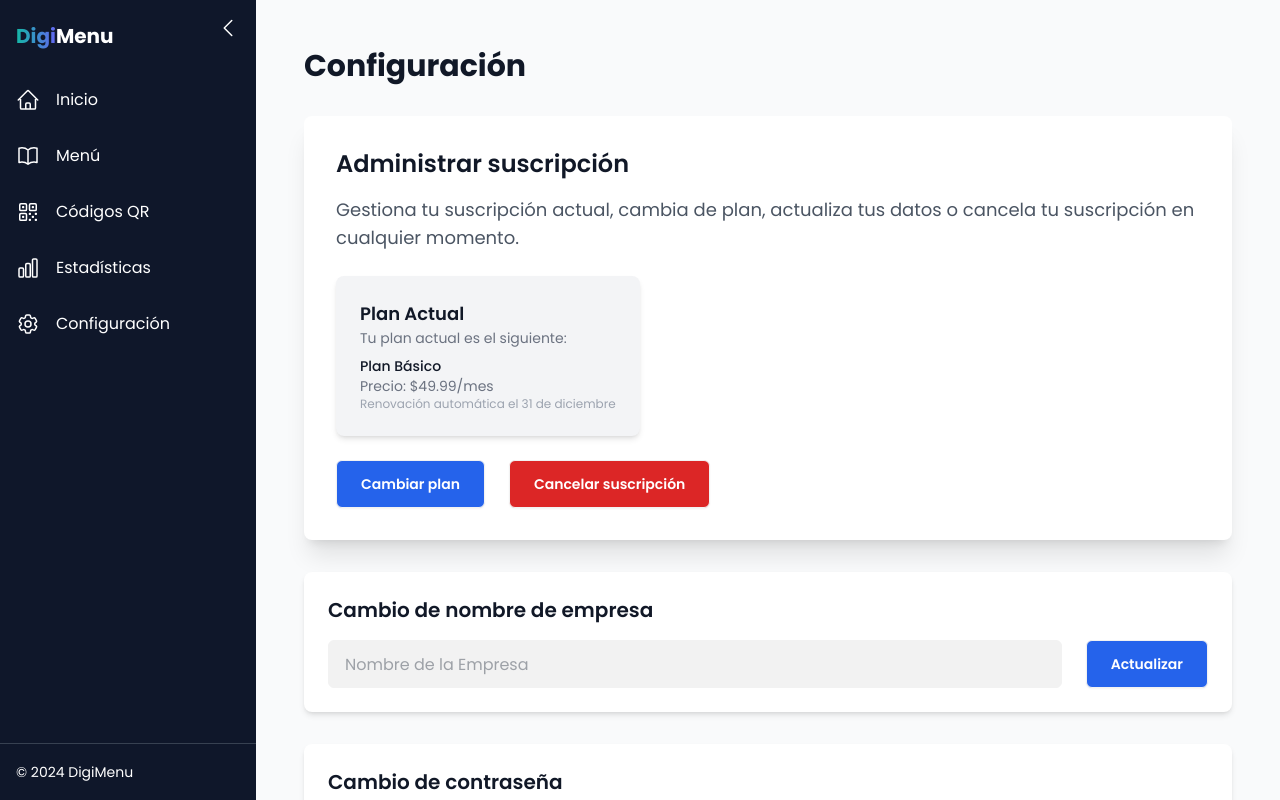
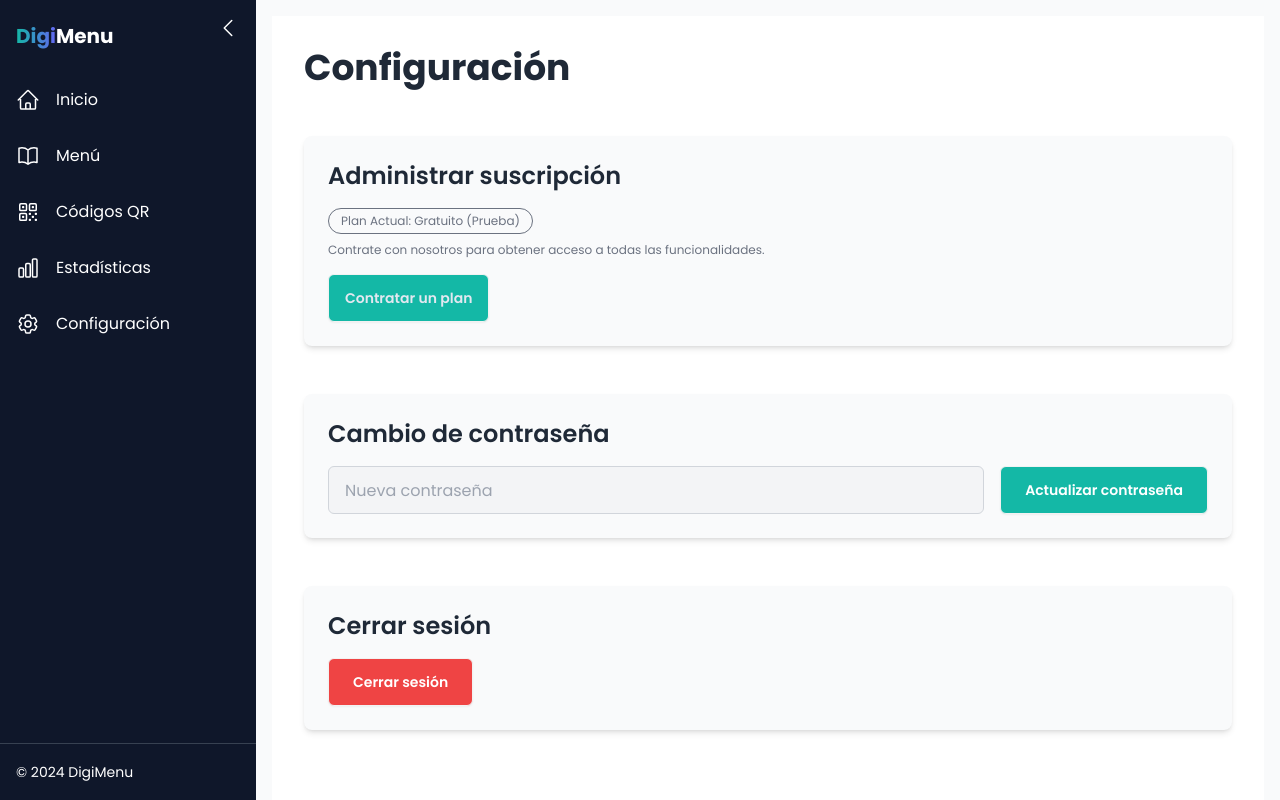
Before and after one commit to humberDEV/digitalmenu, a Next.js app: page /admin/settings in a window 1280 px wide. Built offline with nearby package versions, Linux system fonts and the light colour scheme.

Commit message:
add stats page without function :sparkles:

```diff
--- /dev/null
+++ b/src/app/admin/pricing/page.jsx
@@ -0,0 +1,28 @@
+import Pricing from "@/components/princing/Pricing";
+
+export default function PricingPage() {
+  return (
+    <div className="flex flex-col">
+      <button className="absolute top-6 left-30 text-teal-600 text-xl mb-4">
+        <a href="/admin/settings" className="flex items-center space-x-2">
+          <svg
+            xmlns="http://www.w3.org/2000/svg"
+            fill="none"
+            viewBox="0 0 24 24"
+            strokeWidth={1.5}
+            stroke="currentColor"
+            className="h-6 w-6"
+          >
+            <path
+              strokeLinecap="round"
+              strokeLinejoin="round"
+              d="M9 15 3 9m0 0 6-6M3 9h12a6 6 0 0 1 0 12h-3"
+            />
+          </svg>
+          <span>Volver</span>
+        </a>
+      </button>
+      <Pricing />
+    </div>
+  );
+}
--- a/src/app/admin/settings/page.jsx
+++ b/src/app/admin/settings/page.jsx
@@ -1,83 +1,118 @@
+"use client";
+
+import { useState } from "react";
+
 export default function SettingsPage() {
+  const hasSuscription = false;
+  const [showLogoutModal, setShowLogoutModal] = useState(false);
+
+  var buttonPricingText = "Contratar un plan";
+  if (hasSuscription) {
+    buttonPricingText = "Mejorar plan";
+  }
+
+  const handleLogout = () => {
+    // Aquí puedes añadir la lógica para cerrar sesión
+    console.log("Sesión cerrada");
+  };
+
   return (
-    <div className="h-screen p-8 bg-gray-50">
+    <div className="min-h-screen p-8 bg-white">
       {/* Título de la página */}
-      <h1 className="text-3xl font-bold text-gray-900 mb-8">Configuración</h1>
+      <h1 className="text-4xl font-bold text-gray-800 mb-8">Configuración</h1>
 
       {/* Sección Administrar suscripción */}
-      <div className="card shadow-xl rounded-lg mb-8 bg-white p-8">
-        <h2 className="text-2xl font-semibold text-gray-900 mb-4">
+      <div className="mt-12 p-6 rounded-lg shadow-md bg-gray-50">
+        <h2 className="text-2xl font-semibold text-gray-800 mb-4">
           Administrar suscripción
         </h2>
-        <p className="text-lg text-gray-600 mb-6">
-          Gestiona tu suscripción actual, cambia de plan, actualiza tus datos o
-          cancela tu suscripción en cualquier momento.
-        </p>
-
-        {/* Mostrar plan actual */}
-        <div className="flex flex-col sm:flex-row items-start sm:items-center gap-6 mb-6">
-          <div className="flex flex-col sm:flex-row items-start sm:items-center gap-4">
-            <div className="p-6 bg-gray-100 rounded-lg shadow-md w-full sm:w-auto">
-              <h3 className="text-lg font-semibold text-gray-900">
-                Plan Actual
-              </h3>
-              <p className="text-sm text-gray-500 mb-2">
-                Tu plan actual es el siguiente:
-              </p>
-              <p className="text-sm font-medium text-gray-900">Plan Básico</p>
-              <p className="text-sm text-gray-500">Precio: $49.99/mes</p>
-              <p className="text-xs text-gray-400">
-                Renovación automática el 31 de diciembre
-              </p>
-            </div>
-          </div>
+        <div className="flex flex-col space-y-2">
+          <span className="badge badge-outline p-3 text-xs text-gray-500">
+            Plan Actual: Gratuito (Prueba)
+          </span>
+          <span className="text-xs text-gray-500">
+            Contrate con nosotros para obtener acceso a todas las
+            funcionalidades.
+          </span>
         </div>
 
         {/* Botones de acción */}
-        <div className="flex gap-6 flex-col sm:flex-row">
-          <button className="btn w-full sm:w-auto py-3 px-6 rounded-md bg-blue-600 text-white hover:bg-blue-700 focus:outline-none focus:ring-2 focus:ring-blue-300 transition">
-            Cambiar plan
-          </button>
-          <button className="btn w-full sm:w-auto py-3 px-6 rounded-md bg-red-600 text-white hover:bg-red-700 focus:outline-none focus:ring-2 focus:ring-red-300 transition">
-            Cancelar suscripción
+        <div className="flex flex-wrap gap-4 mt-4">
+          <a
+            href="/admin/pricing"
+            className="btn bg-teal-500 text-slate-200 rounded-md hover:bg-teal-400 transition"
+          >
+            {buttonPricingText}
+          </a>
+          {hasSuscription && (
+            <button className="btn btn-ghost text-red-600 rounded-md transition">
+              Cancelar suscripción
+            </button>
+          )}
+        </div>
+      </div>
+
+      {/* Sección Cambio de contraseña */}
+      <div className="mt-12 p-6 rounded-lg shadow-md bg-gray-50">
+        <h2 className="text-2xl font-semibold text-gray-800 mb-4">
+          Cambio de contraseña
+        </h2>
+        <div className="flex gap-4">
+          <input
+            type="password"
+            placeholder="Nueva contraseña"
+            className="input w-full bg-gray-100 border border-gray-300 text-gray-800 rounded-md focus:outline-none focus:ring-2 focus:ring-teal-400"
+          />
+          <button className="btn bg-teal-500 text-white px-6 py-3 rounded-md hover:bg-teal-600 transition">
+            Actualizar contraseña
           </button>
         </div>
       </div>
 
-      {/* Sección Cambio de nombre de empresa */}
-      <div className="card shadow-md rounded-lg mb-8 bg-white p-6">
-        <h2 className="text-xl font-semibold text-gray-900 mb-4">
-          Cambio de nombre de empresa
+      {/* Sección Logout */}
+      <div className="mt-12 p-6 rounded-lg shadow-md bg-gray-50">
+        <h2 className="text-2xl font-semibold text-gray-800 mb-4">
+          Cerrar sesión
         </h2>
-        <div className="flex items-center gap-6">
-          <input
-            type="text"
-            value="Nombre de la Empresa"
-            disabled
-            className="input w-full bg-gray-100 text-gray-600 border-gray-300 rounded-md focus:outline-none focus:ring-2 focus:ring-blue-300"
-          />
-          <button className="btn bg-blue-600 text-white rounded-md px-6 py-2 hover:bg-blue-700 transition">
-            Actualizar
-          </button>
-        </div>
+        <button
+          className="btn bg-red-500 text-white px-6 py-3 rounded-md hover:bg-red-600 transition"
+          onClick={() => setShowLogoutModal(true)}
+        >
+          Cerrar sesión
+        </button>
       </div>
 
-      {/* Sección Cambio de contraseña */}
-      <div className="card shadow-md rounded-lg mb-8 bg-white p-6">
-        <h2 className="text-xl font-semibold text-gray-900 mb-4">
-          Cambio de contraseña
-        </h2>
-        <div className="flex gap-6">
-          <input
-            type="password"
-            placeholder="Nueva contraseña"
-            className="input w-full bg-gray-100 text-gray-600 border-gray-300 rounded-md focus:outline-none focus:ring-2 focus:ring-blue-300"
-          />
-          <button className="btn bg-blue-600 text-white rounded-md px-6 py-2 hover:bg-blue-700 transition">
-            Actualizar contraseña
-          </button>
+      {/* Modal de confirmación de logout */}
+      {showLogoutModal && (
+        <div className="fixed inset-0 flex items-center justify-center bg-black bg-opacity-50 z-50">
+          <div className="bg-white p-8 rounded-lg shadow-lg w-96">
+            <h3 className="text-2xl font-bold text-gray-900 mb-4">
+              ¿Deseas cerrar sesión?
+            </h3>
+            <p className="text-gray-700 mb-6">
+              No te preocupes, tus menús seguirán disponibles en línea y podrás
+              acceder a ellos cuando vuelvas a iniciar sesión.
+            </p>
+            <div className="flex justify-end gap-4">
+              <button
+                className="btn btn-outline border-gray-300 text-gray-600 hover:bg-gray-100 px-4 py-2 rounded-md"
+                onClick={() => setShowLogoutModal(false)}
+              >
+                Cancelar
+              </button>
+              <button
+                className="btn bg-red-500 text-white hover:bg-red-600 px-4 py-2 rounded-md"
+                onClick={() => {
+                  handleLogout();
+                  setShowLogoutModal(false);
+                }}
+              >
+                Cerrar sesión
+              </button>
+            </div>
+          </div>
         </div>
-      </div>
+      )}
     </div>
   );
 }
--- a/src/app/login/page.jsx
+++ b/src/app/login/page.jsx
@@ -16,7 +16,6 @@ export default function Login() {
     const checkToken = async () => {
       const cookies = parseCookies();
       const token = cookies.token;
-      console.log("token:", token);
 
       if (token) {
         router.push("/admin");
@@ -52,7 +51,6 @@ export default function Login() {
       const data = await response.json();
       toast.success("¡Inicio de sesión exitoso!");
 
-      console.log("data:", data);
       setCookie(null, "token", data.token, { path: "/" });
 
       router.push("/admin");
--- a/src/app/register/page.jsx
+++ b/src/app/register/page.jsx
@@ -18,7 +18,6 @@ export default function Register() {
     const checkToken = async () => {
       const cookies = parseCookies();
       const token = cookies.token;
-      console.log("token:", token);
 
       if (token) {
         router.push("/admin");
```
